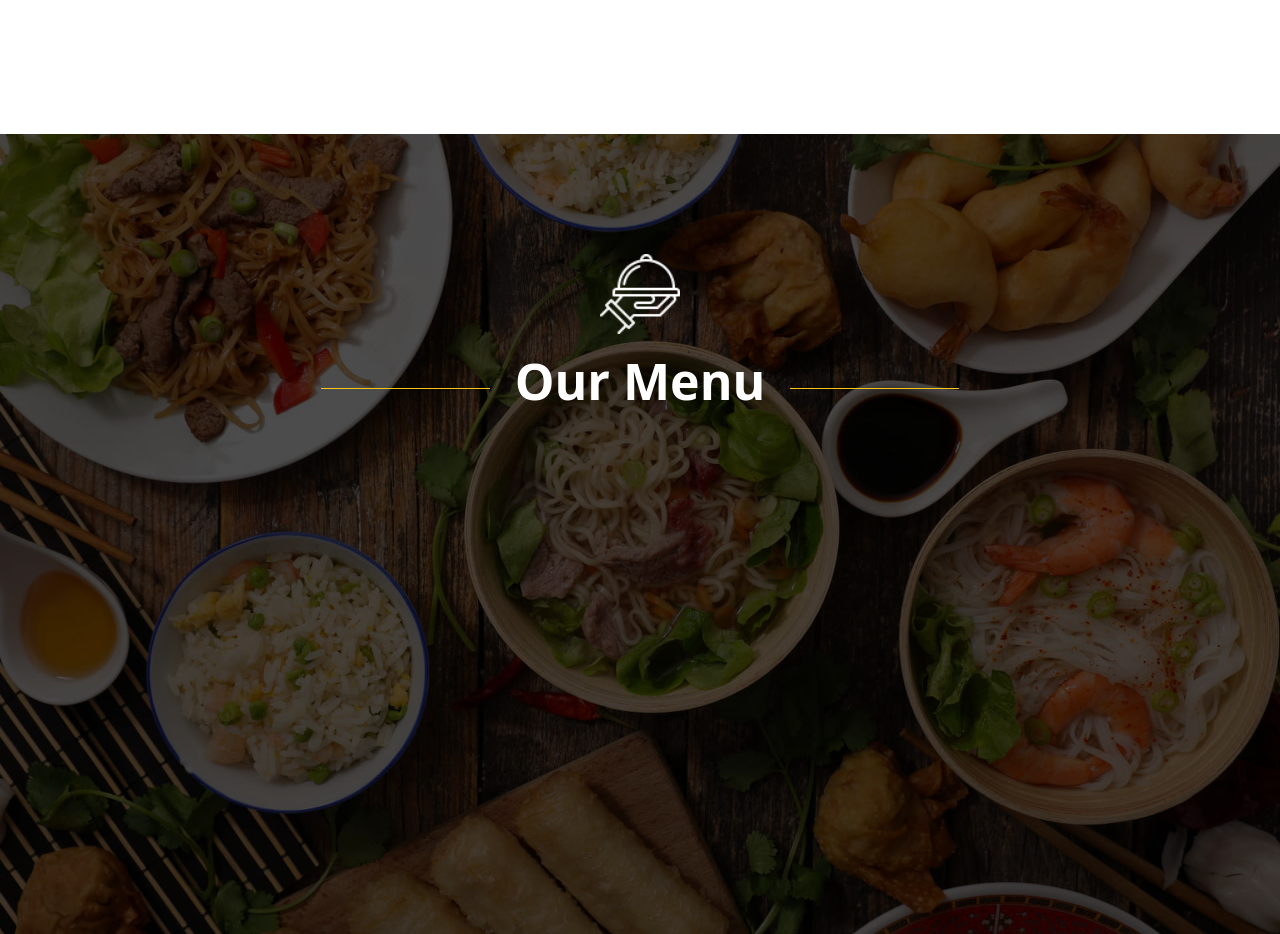
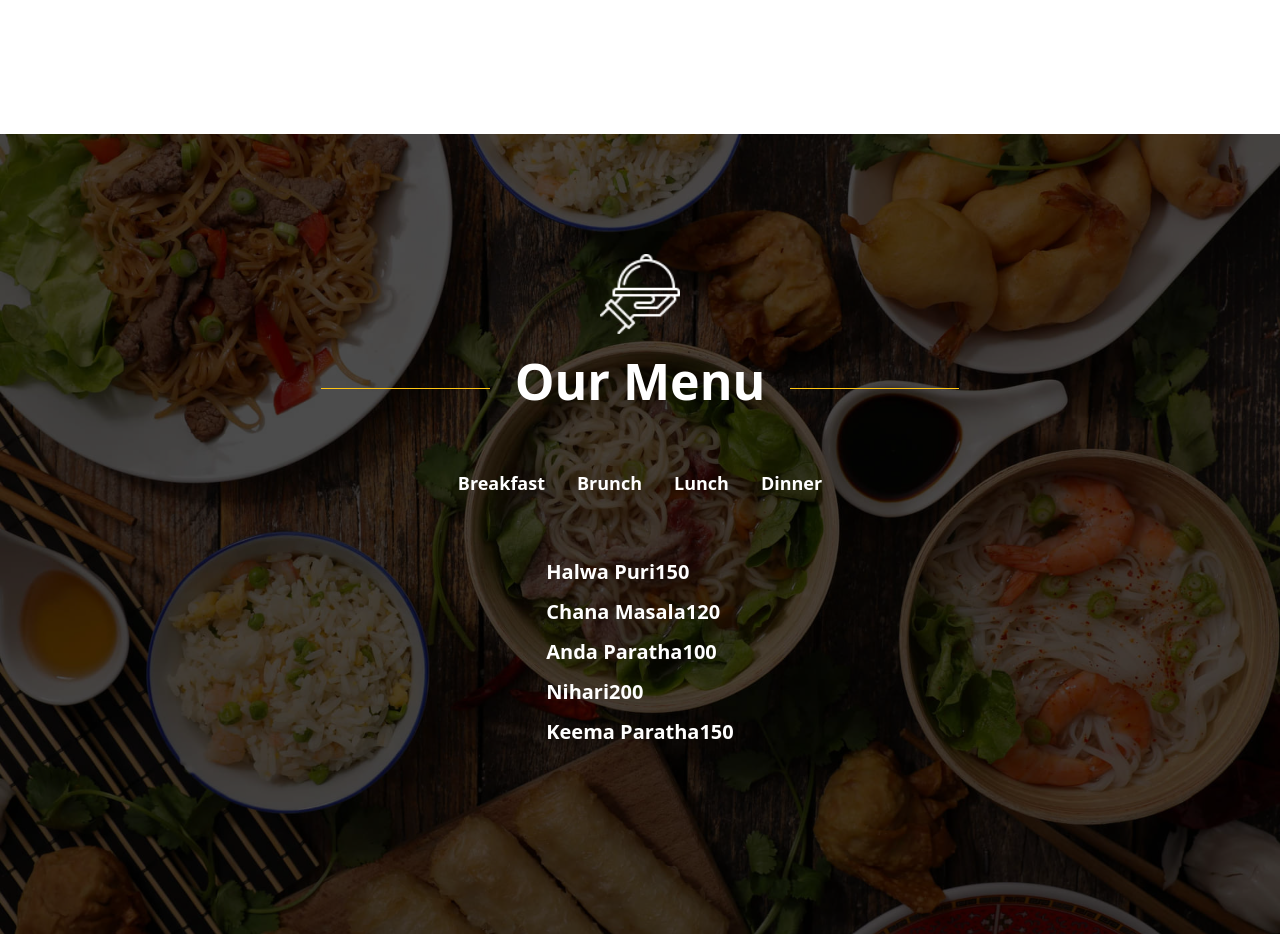
Before and after one commit to HAMMAS-SALEEM/CafAmor-React, a React (Vite) app: page / in a window 1280 px wide. Shown: the part 2920-3854 px from the top of the page. Built offline with nearby package versions, Linux system fonts and the light colour scheme.

Commit message:
Add Buttons

```diff
--- a/src/components/menu/Menu.jsx
+++ b/src/components/menu/Menu.jsx
@@ -1,15 +1,56 @@
-import React from 'react'
+import React, { useState } from 'react'
 import SectionLogo from '../shared/SectionLogo'
 import menu from '../../assets/menu-logo.png'
 import bg from '../../assets/menu-bg.jpg'
 import SectionTitle from '../shared/SectionTitle'
 import ComponentLayout from '../shared/ComponentLayout'
+import detail, { buttons } from './detail/detail'
 
 const Menu = () => {
+  const [mealType, setMealType] = useState('Breakfast')
+
+  const handleMealType = e => setMealType(e.target.innerHTML)
+
   return (
-    <div className='flex flex-col justify-center items-center'>
+    <div className='flex flex-col justify-center items-center z-10'>
       <SectionLogo image={menu} />
-      <SectionTitle title={"Our Menu"} overlay={true} />
+      <SectionTitle title={'Our Menu'} overlay={true} />
+      <ul className='flex z-10 gap-8 my-[50px]'>
+        {buttons.map(btn => (
+          <li key={btn.name}>
+            <button
+              type='button'
+              className={`text-white font-bold text-lg ${
+                btn.name === mealType ? 'text-goldBtn' : 'text-white'
+              } hover:text-goldBtn transition-all duration-300`}
+              onClick={handleMealType}
+            >
+              {btn.name}
+            </button>
+          </li>
+        ))}
+      </ul>
+      <ul className='z-10'>
+        {detail
+          .filter(meal => {
+            if (meal.mealType === mealType) {
+              return meal
+            }
+            return ''
+          })
+          .map(meal => {
+            return (
+              <li key={meal.title} className='flex'>
+                <h3 className='text-[20px] font-bold mt-[10px] text-white'>
+                  {meal.title}
+                </h3>
+                <h3 className='text-[20px] font-bold mt-[10px] text-white'>
+                  {meal.price}
+                </h3>
+              </li>
+            )
+          })}
+      </ul>
     </div>
   )
 }
--- a/src/components/menu/detail/detail.js
+++ b/src/components/menu/detail/detail.js
@@ -0,0 +1,136 @@
+export const buttons = [
+  { name: 'Breakfast' },
+  { name: 'Brunch' },
+  { name: 'Lunch' },
+  { name: 'Dinner' }
+]
+
+export default [
+  {
+    title: 'Halwa Puri',
+    description:
+      'A traditional breakfast of semolina pudding served with deep-fried bread.',
+    mealType: 'Breakfast',
+    price: 150
+  },
+  {
+    title: 'Chana Masala',
+    description: 'Spicy chickpea curry often enjoyed with puri or paratha.',
+    mealType: 'Breakfast',
+    price: 120
+  },
+  {
+    title: 'Anda Paratha',
+    description: 'Flatbread stuffed with spiced scrambled eggs.',
+    mealType: 'Breakfast',
+    price: 100
+  },
+  {
+    title: 'Nihari',
+    description: 'Slow-cooked beef stew often served as a hearty breakfast.',
+    mealType: 'Breakfast',
+    price: 200
+  },
+  {
+    title: 'Keema Paratha',
+    description: 'Flatbread stuffed with spiced minced meat.',
+    mealType: 'Breakfast',
+    price: 150
+  },
+  {
+    title: 'Aloo Chaat',
+    description: 'Spiced potato salad with chutneys and fresh coriander.',
+    mealType: 'Brunch',
+    price: 80
+  },
+  {
+    title: 'Dahi Bhalla',
+    description:
+      'Fried lentil balls soaked in yogurt and topped with tamarind chutney.',
+    mealType: 'Brunch',
+    price: 100
+  },
+  {
+    title: 'Chaat',
+    description: 'A savory snack made with chickpeas, potatoes, and chutneys.',
+    mealType: 'Brunch',
+    price: 90
+  },
+  {
+    title: 'Pakoras',
+    description: 'Vegetable fritters served with green chutney.',
+    mealType: 'Brunch',
+    price: 70
+  },
+  {
+    title: 'Samosas',
+    description: 'Deep-fried pastry filled with spiced potatoes and peas.',
+    mealType: 'Brunch',
+    price: 60
+  },
+  {
+    title: 'Chicken Biryani',
+    description:
+      'A fragrant rice dish cooked with marinated chicken, spices, and saffron.',
+    mealType: 'Lunch',
+    price: 250
+  },
+  {
+    title: 'Dal Tadka',
+    description:
+      'Lentils cooked with spices and tempered with ghee, garlic, and cumin seeds.',
+    mealType: 'Lunch',
+    price: 180
+  },
+  {
+    title: 'Beef Karahi',
+    description: 'Tender beef cooked with tomatoes, green chilies, and spices.',
+    mealType: 'Lunch',
+    price: 300
+  },
+  {
+    title: 'Palak Paneer',
+    description: 'Cottage cheese cooked with pureed spinach and spices.',
+    mealType: 'Lunch',
+    price: 220
+  },
+  {
+    title: 'Kadhi Pakora',
+    description: 'Gram flour fritters cooked in a tangy yogurt-based curry.',
+    mealType: 'Lunch',
+    price: 200
+  },
+  {
+    title: 'Butter Chicken',
+    description:
+      'Chicken cooked in a creamy tomato-based sauce with a blend of spices.',
+    mealType: 'Dinner',
+    price: 270
+  },
+  {
+    title: 'Mutton Korma',
+    description:
+      'Mutton cooked in a rich and creamy gravy with spices and yogurt.',
+    mealType: 'Dinner',
+    price: 350
+  },
+  {
+    title: 'Fish Curry',
+    description: 'Fish cooked in a spicy and tangy tomato-based sauce.',
+    mealType: 'Dinner',
+    price: 300
+  },
+  {
+    title: 'Aloo Gosht',
+    description: 'Potatoes and meat cooked in a spiced gravy.',
+    mealType: 'Dinner',
+    price: 250
+  },
+  {
+    title: 'Chicken Karahi',
+    description:
+      'Chicken cooked in a wok with tomatoes, green chilies, and spices.',
+    mealType: 'Dinner',
+    price: 260
+  }
+]
--- a/tailwind.config.js
+++ b/tailwind.config.js
@@ -3,6 +3,9 @@ export default {
   content: ['./index.html', './src/**/*.{js,ts,jsx,tsx}'],
   theme: {
     extend: {
+      colors: {
+        goldBtn: 'rgb(255,197,21)'
+      }
     },
     screens: {
       sm: '0',
```
